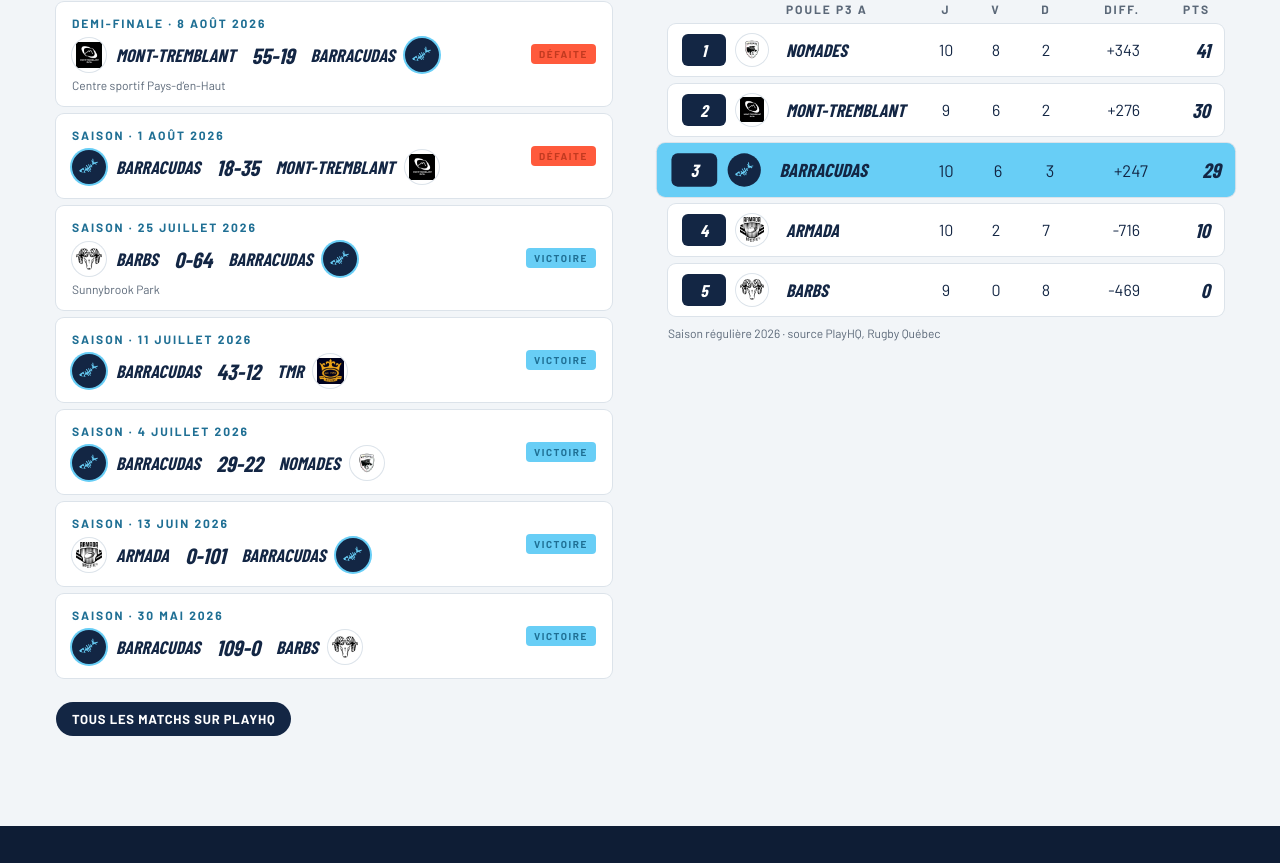
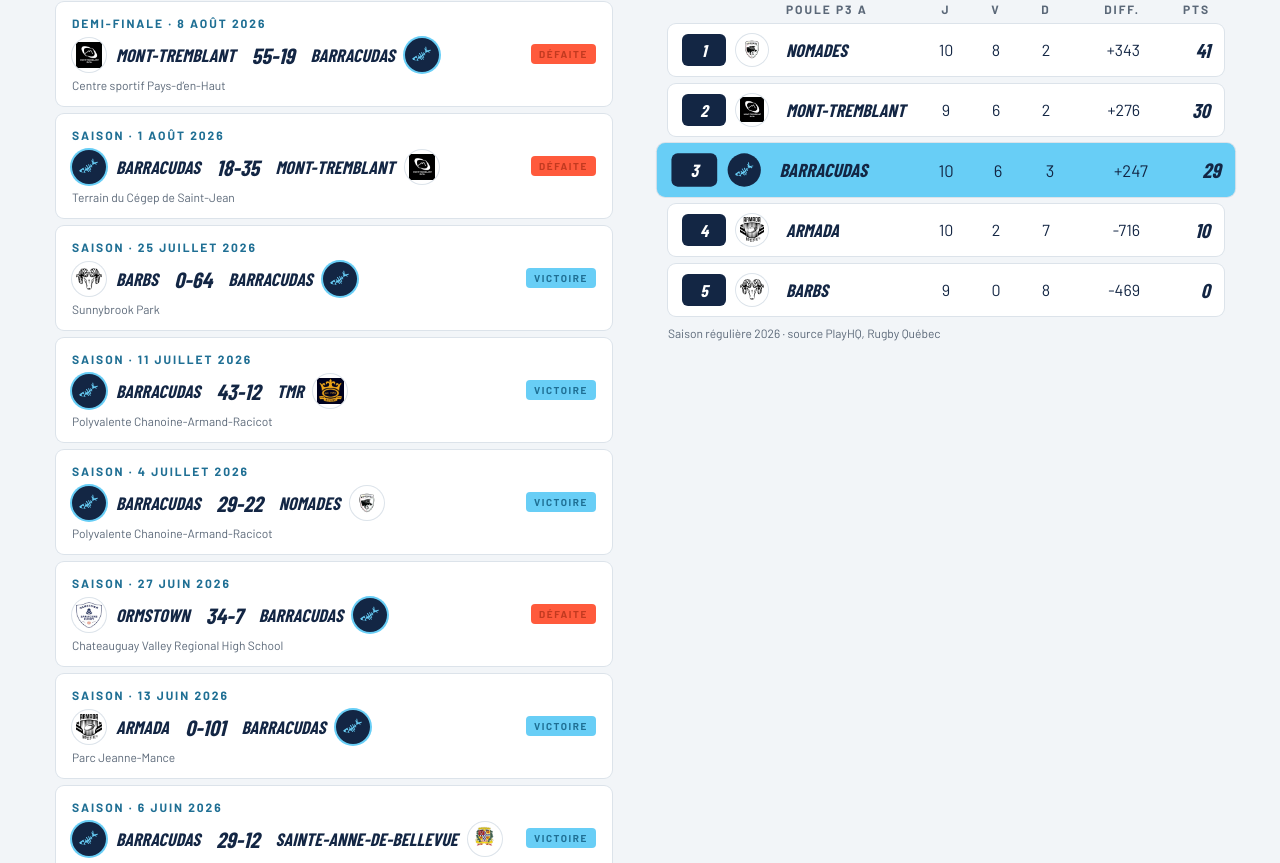
Before and after one commit to GuiPerron/barracudas-rugby, a Next.js app: page /calendrier in a window 1280 px wide. Shown: the part 837-1700 px from the top of the page. Built offline with nearby package versions, Linux system fonts and the light colour scheme; a web font is replaced by a local one.

Commit message:
Mise à jour du site
Co-Authored-By: Claude Opus 5.5 <noreply@anthropic.com>
Claude-Session: https://claude.ai/code/session_01QiViWP1P2yYScnPnzJqtqh

```diff
--- a/app/calendrier/page.tsx
+++ b/app/calendrier/page.tsx
@@ -36,7 +36,7 @@ export default function Calendrier() {
                         <span className="t" style={{ fontSize: 22, margin: "0 6px" }}>{m.scoreDom}-{m.scoreExt}</span>
                         <span className="t" style={{ fontSize: 18 }}>{nom(m.ext)}</span><Crest code={m.ext} size={34} />
                       </div>
-                      {m.lieu && <p style={{ fontSize: 12, color: "var(--muted)", marginTop: 6 }}>{m.lieu}</p>}
+                      {(m.lieu || m.forfait) && <p style={{ fontSize: 12, color: "var(--muted)", marginTop: 6 }}>{[m.forfait && "Forfait", m.lieu].filter(Boolean).join(" · ")}</p>}
                     </div>
                     <span className={"badge " + r}>{r === "V" ? "Victoire" : "Défaite"}</span>
                   </div>
--- a/data/saison-2026.ts
+++ b/data/saison-2026.ts
@@ -1,4 +1,4 @@
-// Saison 2026 · Poule P3 A · source : PlayHQ (Rugby Québec), relevé en octobre 2026.
+// Saison 2026 · Poule P3 A · source : PlayHQ (Rugby Québec), relevé le 8 octobre 2026 (équipe P2-P3 Masculin, 10 matchs + demi-finale).
 // Ne rien ajouter ici qui ne vient pas de PlayHQ.
 
 export type Club = { code: string; nom: string; ecusson?: string };
@@ -10,6 +10,8 @@ export const CLUBS: Record<string, Club> = {
   ARM: { code: "ARM", nom: "Armada", ecusson: "/crests/ARM.webp" },
   BRB: { code: "BRB", nom: "Barbs", ecusson: "/crests/BAR.webp" },
   TMR: { code: "TMR", nom: "TMR", ecusson: "/crests/TMR.webp" },
+  SAB: { code: "SAB", nom: "Sainte-Anne-de-Bellevue", ecusson: "/crests/SAB.webp" },
+  ORM: { code: "ORM", nom: "Ormstown", ecusson: "/crests/ORM.webp" },
 };
 
 export type Match = {
@@ -20,17 +22,22 @@ export type Match = {
   scoreDom: number;
   scoreExt: number;
   lieu?: string;
+  forfait?: boolean; // défaite par forfait des Barracudas
 };
 
 // Du plus récent au plus ancien
 export const MATCHS: Match[] = [
   { date: "2026-08-08", phase: "Demi-finale", dom: "MTR", ext: "BAR", scoreDom: 55, scoreExt: 19, lieu: "Centre sportif Pays-d’en-Haut" },
-  { date: "2026-08-01", phase: "Saison", dom: "BAR", ext: "MTR", scoreDom: 18, scoreExt: 35 },
+  { date: "2026-08-01", phase: "Saison", dom: "BAR", ext: "MTR", scoreDom: 18, scoreExt: 35, lieu: "Terrain du Cégep de Saint-Jean" },
   { date: "2026-07-25", phase: "Saison", dom: "BRB", ext: "BAR", scoreDom: 0, scoreExt: 64, lieu: "Sunnybrook Park" },
-  { date: "2026-07-11", phase: "Saison", dom: "BAR", ext: "TMR", scoreDom: 43, scoreExt: 12 },
-  { date: "2026-07-04", phase: "Saison", dom: "BAR", ext: "NOM", scoreDom: 29, scoreExt: 22 },
-  { date: "2026-06-13", phase: "Saison", dom: "ARM", ext: "BAR", scoreDom: 0, scoreExt: 101 },
-  { date: "2026-05-30", phase: "Saison", dom: "BAR", ext: "BRB", scoreDom: 109, scoreExt: 0 },
+  { date: "2026-07-11", phase: "Saison", dom: "BAR", ext: "TMR", scoreDom: 43, scoreExt: 12, lieu: "Polyvalente Chanoine-Armand-Racicot" },
+  { date: "2026-07-04", phase: "Saison", dom: "BAR", ext: "NOM", scoreDom: 29, scoreExt: 22, lieu: "Polyvalente Chanoine-Armand-Racicot" },
+  { date: "2026-06-27", phase: "Saison", dom: "ORM", ext: "BAR", scoreDom: 34, scoreExt: 7, lieu: "Chateauguay Valley Regional High School" },
+  { date: "2026-06-13", phase: "Saison", dom: "ARM", ext: "BAR", scoreDom: 0, scoreExt: 101, lieu: "Parc Jeanne-Mance" },
+  { date: "2026-06-06", phase: "Saison", dom: "BAR", ext: "SAB", scoreDom: 29, scoreExt: 12, lieu: "Polyvalente Chanoine-Armand-Racicot" },
+  { date: "2026-05-30", phase: "Saison", dom: "BAR", ext: "BRB", scoreDom: 109, scoreExt: 0, lieu: "Polyvalente Chanoine-Armand-Racicot" },
+  { date: "2026-05-16", phase: "Saison", dom: "MTR", ext: "BAR", scoreDom: 28, scoreExt: 0, lieu: "École secondaire Curé-Mercure", forfait: true },
+  { date: "2026-05-09", phase: "Saison", dom: "NOM", ext: "BAR", scoreDom: 22, scoreExt: 12, lieu: "Parc Chênier" },
 ];
 
 export type Ligne = { rang: number; club: string; j: number; v: number; d: number; diff: number; pts: number };
```
Also changed, not shown: public/crests/ORM.webp (added), public/crests/SAB.webp (added).
